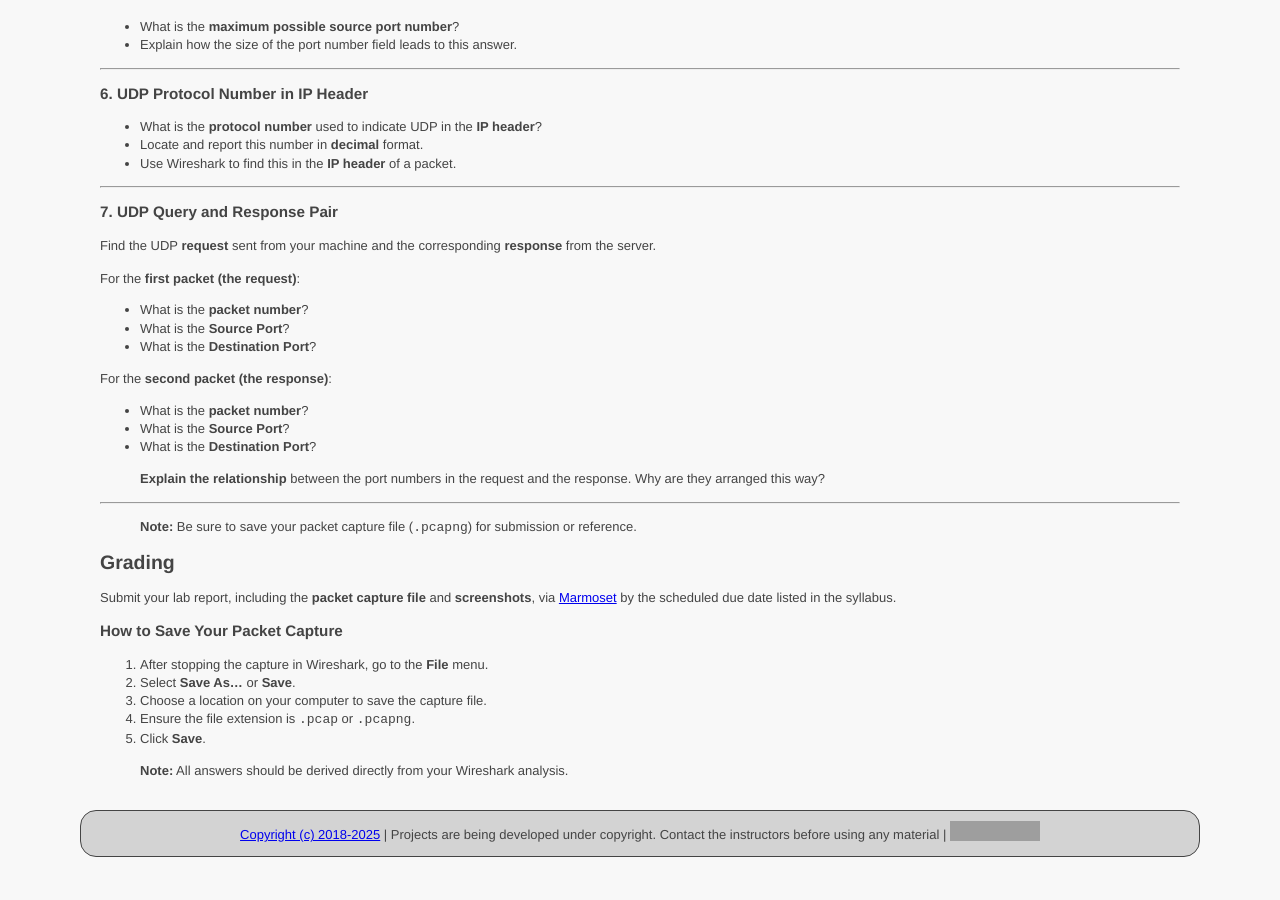
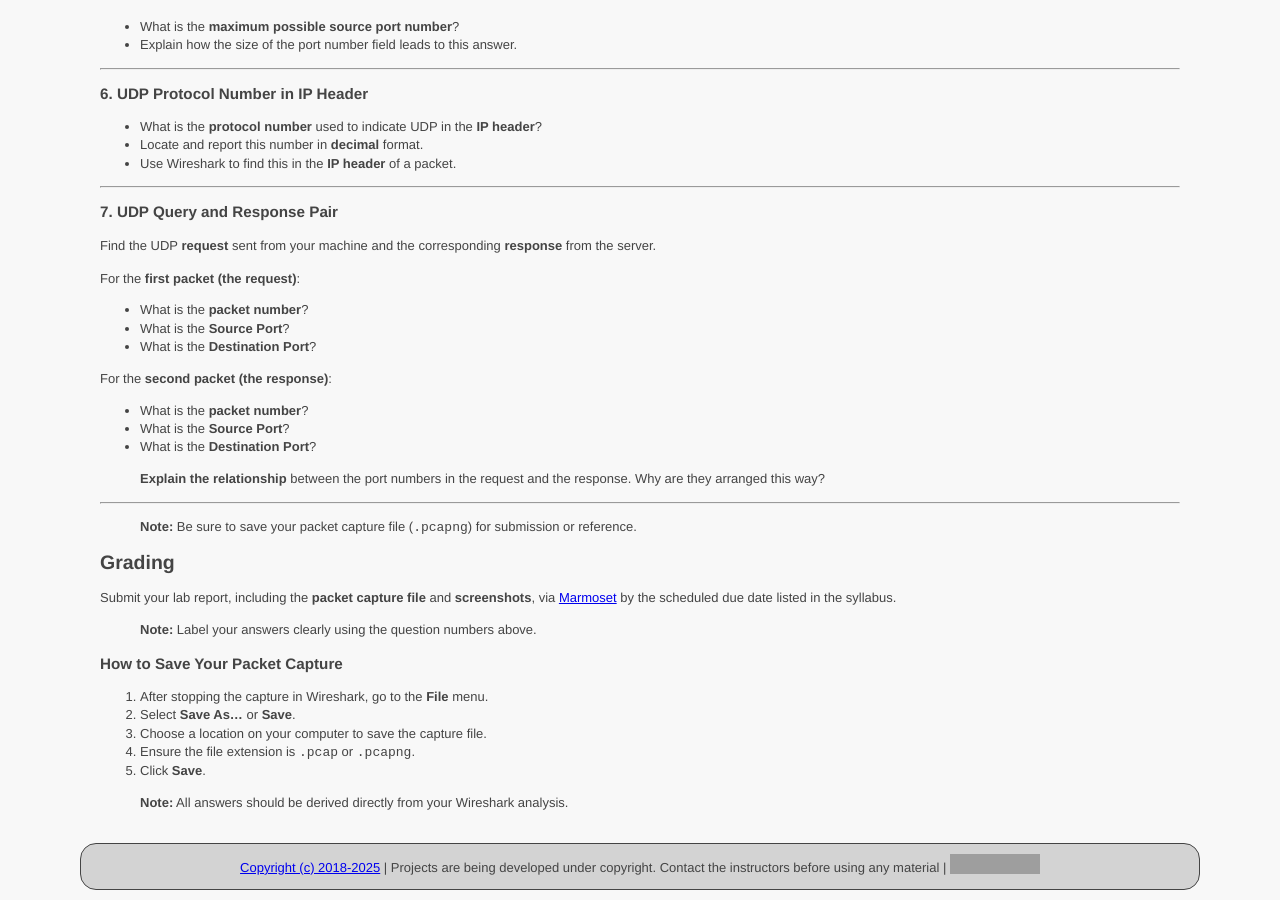
Before and after one commit to ycpcs/cs330-fall2025, a Jekyll site: the page built from assignments/wireshark-udp.md, in a window 1280 px wide and 900 px high, scrolled down 1182 px. Built offline with Jekyll 4.4.1, drawn with Linux system fonts in a browser that asks for light colours; before the commit the page ends 2049 px from its top, so only the background shows below that; grey boxes are pictures that could not be loaded.

Commit message:
add a note

```diff
--- a/assignments/wireshark-udp.md
+++ b/assignments/wireshark-udp.md
@@ -113,6 +113,8 @@ For the **second packet (the response)**:
 ## Grading
 Submit your lab report, including the **packet capture file** and **screenshots**, via [Marmoset](https://cs.ycp.edu/marmoset) by the scheduled due date listed in the syllabus.
 
+> **Note:** Label your answers clearly using the question numbers above.
+
 ### How to Save Your Packet Capture
 
 1. After stopping the capture in Wireshark, go to the **File** menu.
```
